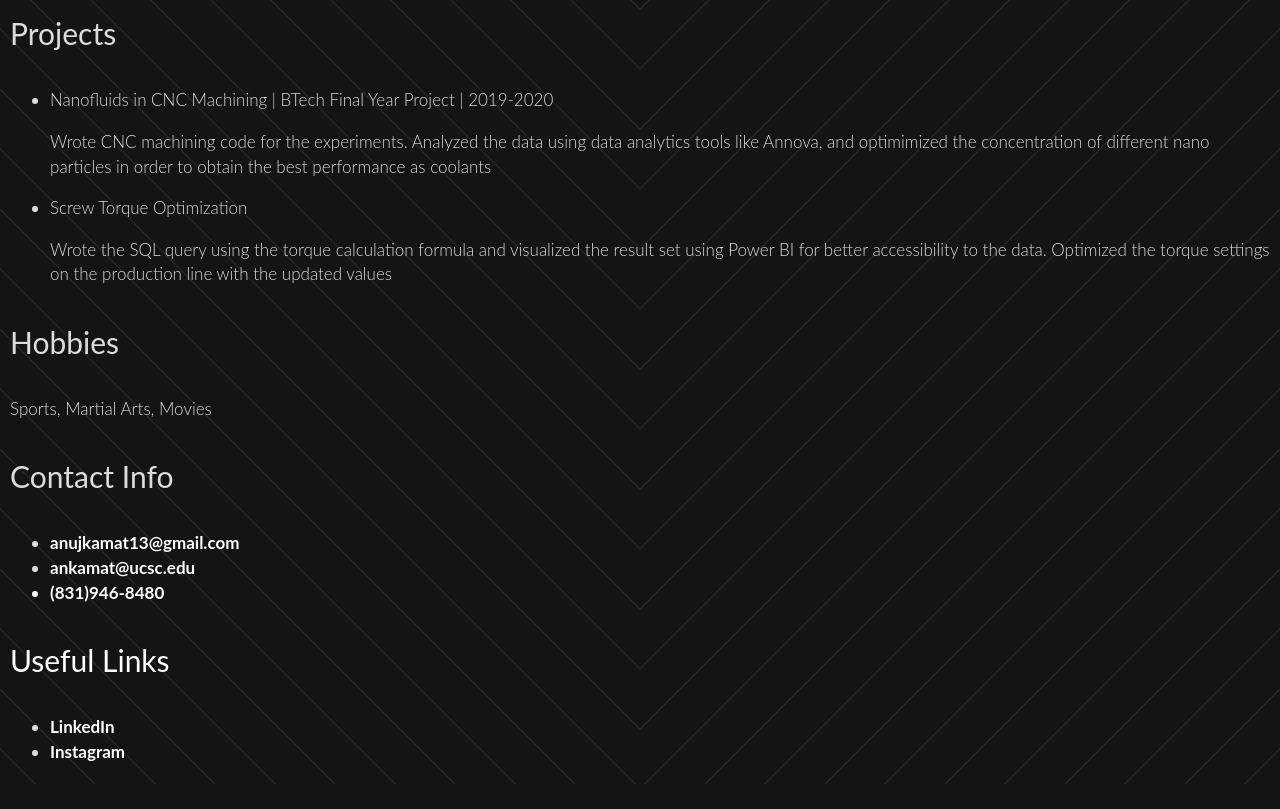
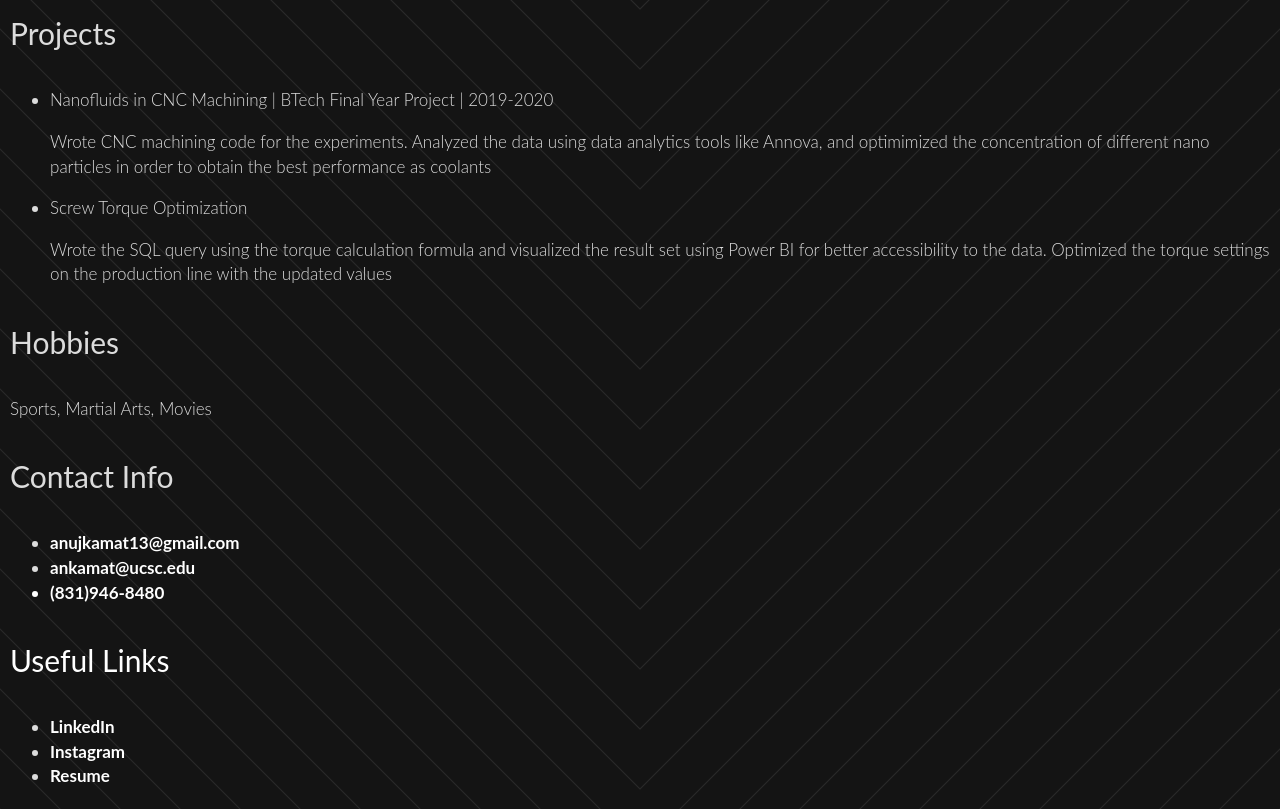
Before and after one commit to anujkamat01/anujkamat01.github.io, a plain HTML site: page index.html in a window 1280 px wide. Shown: the part 1327-2136 px from the top of the page. Before the commit the page ends 2111 px from the top, so only its background shows below. Drawn offline with Linux system fonts and the light colour scheme.

Commit message:
Update index.html

```diff
--- a/index.html
+++ b/index.html
@@ -112,6 +112,7 @@
       <ul>
         <li><a href = "https://www.linkedin.com/in/anuj-kamat-93272218a"> LinkedIn </li>
         <li><a href = "https://www.instagram.com/anuj_kamat_/?hl=en"> Instagram </li>
+        <li><a href = "https://anujkamat01.github.io/Resume_Anuj_Ajay_Kamat.pdf"> Resume </li>
       </ul>
 
       <style type="text/css">
```
